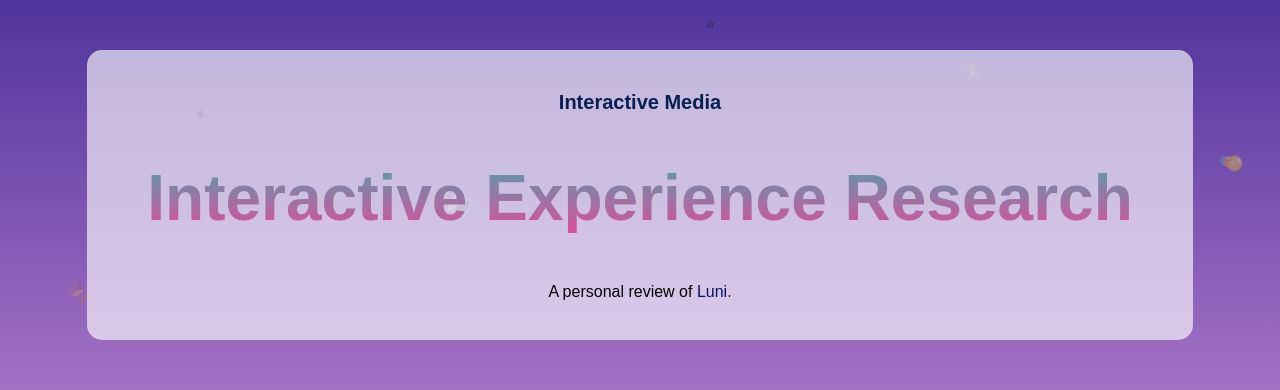
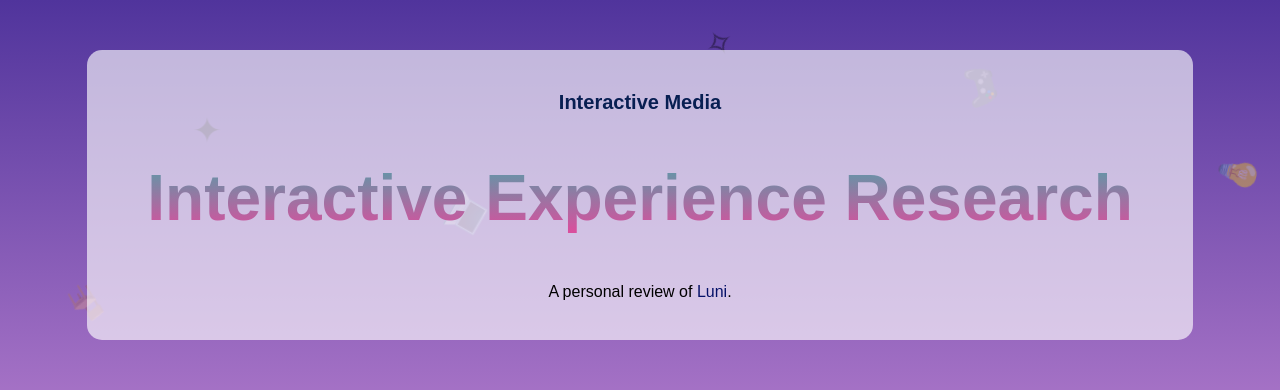
Before and after one commit to Sarah280808/sarah280808.github.io, a plain HTML site: page Assessment_1/index.html in a window 1280 px wide. Shown: the top 390 px of the page. Drawn offline with Linux system fonts and the light colour scheme.

Commit message:
Update style.css

```diff
--- a/Assessment_1/style.css
+++ b/Assessment_1/style.css
@@ -339,9 +339,21 @@ smaller screens to maintain readability. */
 .falling-decor span {
     position: absolute;
     top: -10%;
-    font-size: 18px;
+    font-size: 35px;
     opacity: 0.45;
     animation: fall 12s linear infinite;
+}
+
+.falling-decor span:nth-child(3n) {
+    font-size: 35px;
+}
+
+.falling-decor span:nth-child(3n + 1) {
+    font-size: 35px;
+}
+
+.falling-decor span:nth-child(3n + 2) {
+    font-size: 35px;
 }
 
 /* In the background I added an effect which creates falling elements that related to
@@ -376,18 +388,6 @@ the theme of the website and also create a sense of movement. */
     }
 }
 
-.falling-decor span:nth-child(3n) {
-    font-size: 14px;
-}
-
-.falling-decor span:nth-child(3n + 1) {
-    font-size: 22px;
-}
-
-.falling-decor span:nth-child(3n + 2) {
-    font-size: 17px;
-}
-
 .site-header,
 .question-nav,
 main,
```
